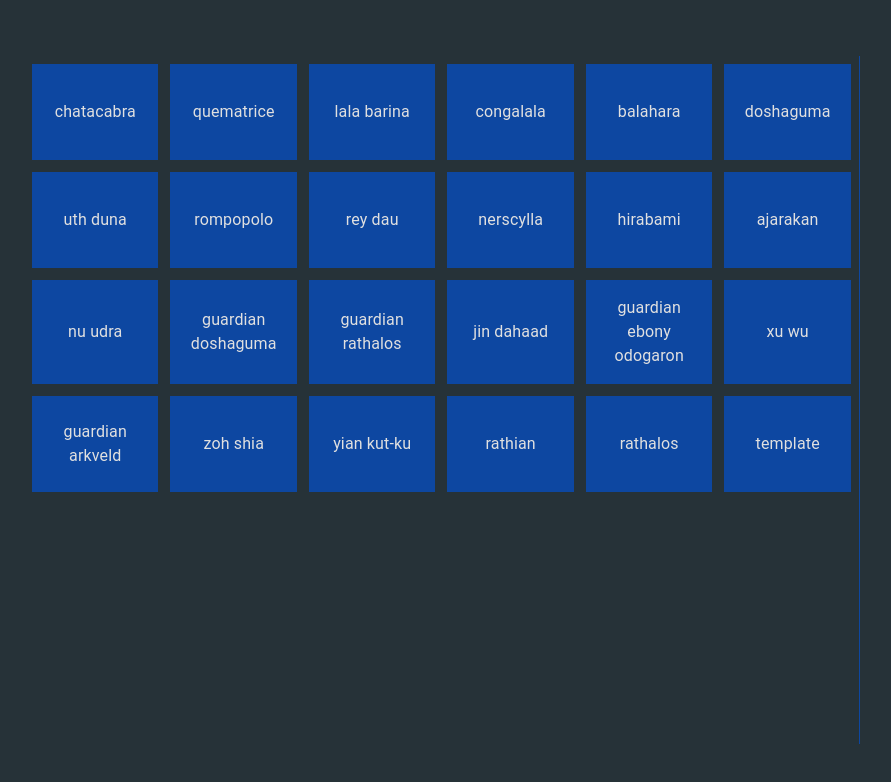
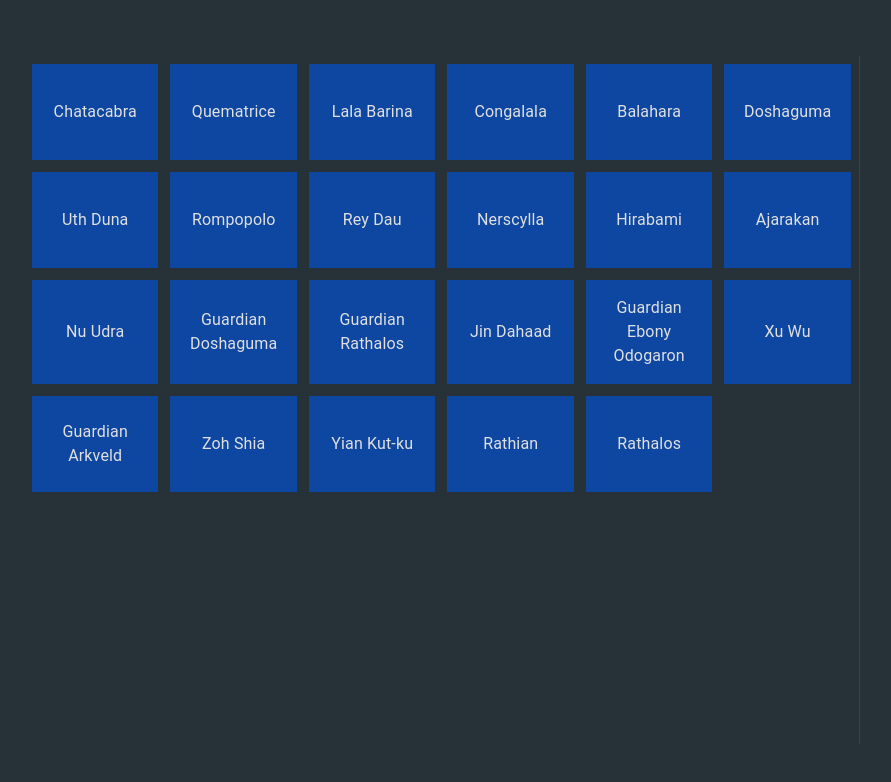
Before and after one commit to piratemermaid/wilds-helper, a React (Vite) app: page / in a window 1280 px wide. Shown: the top 782 px of the page, without its empty margins (56-947 px from the left). Built offline with nearby package versions, Linux system fonts and the light colour scheme.

Commit message:
capitalize monster names

```diff
--- a/src/data/monsters.ts
+++ b/src/data/monsters.ts
@@ -1,168 +1,168 @@
 export const monsters = [
   {
-    name: 'chatacabra',
+    name: 'Chatacabra',
     weapon: 'thunder or ice',
     armor: 'any',
   },
   {
-    name: 'quematrice',
+    name: 'Quematrice',
     weapon: 'water',
     armor: 'fire resist',
     items: 'nulberry',
     skills: 'fire resist, blight resist',
   },
   {
-    name: 'lala barina',
+    name: 'Lala Barina',
     weapon: 'fire',
     armor: 'any',
   },
   {
-    name: 'congalala',
+    name: 'Congalala',
     weapon: 'fire or ice',
     armor: '',
     items: 'antidote, deodorant',
     skills: 'poison resist, paralysis resist, blast resist, stench resist',
   },
   {
-    name: 'balahara',
+    name: 'Balahara',
     weapon: 'thunder',
     armor: 'water resist',
     items: 'nulberry',
     skills: 'water resist, blight resist',
   },
   {
-    name: 'doshaguma',
+    name: 'Doshaguma',
     weapon: 'fire, thunder',
     armor: 'any',
     items: 'x',
     skills: 'x',
   },
   {
-    name: 'uth duna',
+    name: 'Uth Duna',
     weapon: 'thunder',
     armor: 'water resist',
     items: 'nulberry',
     skills: 'water resist, blight resist',
   },
   {
-    name: 'rompopolo',
+    name: 'Rompopolo',
     weapon: 'water',
     armor: 'any',
     items: 'antidote',
     skills: 'poison resist',
   },
   {
-    name: 'rey dau',
+    name: 'Rey Dau',
     weapon: '',
     armor: '',
     items: '',
     skills: '',
   },
   {
-    name: 'nerscylla',
+    name: 'Nerscylla',
     weapon: '',
     armor: '',
     items: '',
     skills: '',
   },
   {
-    name: 'hirabami',
+    name: 'Hirabami',
     weapon: '',
     armor: '',
     items: '',
     skills: '',
   },
   {
-    name: 'ajarakan',
+    name: 'Ajarakan',
     weapon: '',
     armor: '',
     items: '',
     skills: '',
   },
   {
-    name: 'nu udra',
+    name: 'Nu Udra',
     weapon: '',
     armor: '',
     items: '',
     skills: '',
   },
   {
-    name: 'guardian doshaguma',
+    name: 'Guardian Doshaguma',
     weapon: '',
     armor: '',
     items: '',
     skills: '',
   },
   {
-    name: 'guardian rathalos',
+    name: 'Guardian Rathalos',
     weapon: '',
     armor: '',
     items: '',
     skills: '',
   },
   {
-    name: 'jin dahaad',
+    name: 'Jin Dahaad',
     weapon: 'fire',
     armor: '',
     items: '',
     skills: '',
   },
   {
-    name: 'guardian ebony odogaron',
+    name: 'Guardian Ebony Odogaron',
     weapon: 'water',
     armor: '',
     items: '',
     skills: '',
   },
   {
-    name: 'xu wu',
+    name: 'Xu Wu',
     weapon: 'ice',
     armor: '',
     items: '',
     skills: '',
   },
   {
-    name: 'guardian arkveld',
+    name: 'Guardian Arkveld',
     weapon: 'dragon',
     armor: '',
     items: '',
     skills: '',
   },
   {
-    name: 'zoh shia',
+    name: 'Zoh Shia',
     weapon: 'dragon',
     armor: '',
     items: '',
     skills: '',
   },
   {
-    name: 'yian kut-ku',
+    name: 'Yian Kut-ku',
     weapon: 'water, thunder, ice',
     armor: '',
     items: '',
     skills: '',
   },
   {
-    name: 'rathian',
+    name: 'Rathian',
     weapon: 'thunder, dragon',
     armor: '',
     items: '',
     skills: '',
   },
   {
-    name: 'rathalos',
+    name: 'Rathalos',
     weapon: '',
     armor: '',
     items: '',
     skills: '',
   },
-  {
-    name: 'template',
-    weapon: '',
-    armor: '',
-    items: '',
-    skills: '',
-  },
+  // {
+  //   name: 'template',
+  //   weapon: '',
+  //   armor: '',
+  //   items: '',
+  //   skills: '',
+  // },
 ];
 
 export const monsterNameList = monsters.map((monster) => monster.name);
```
